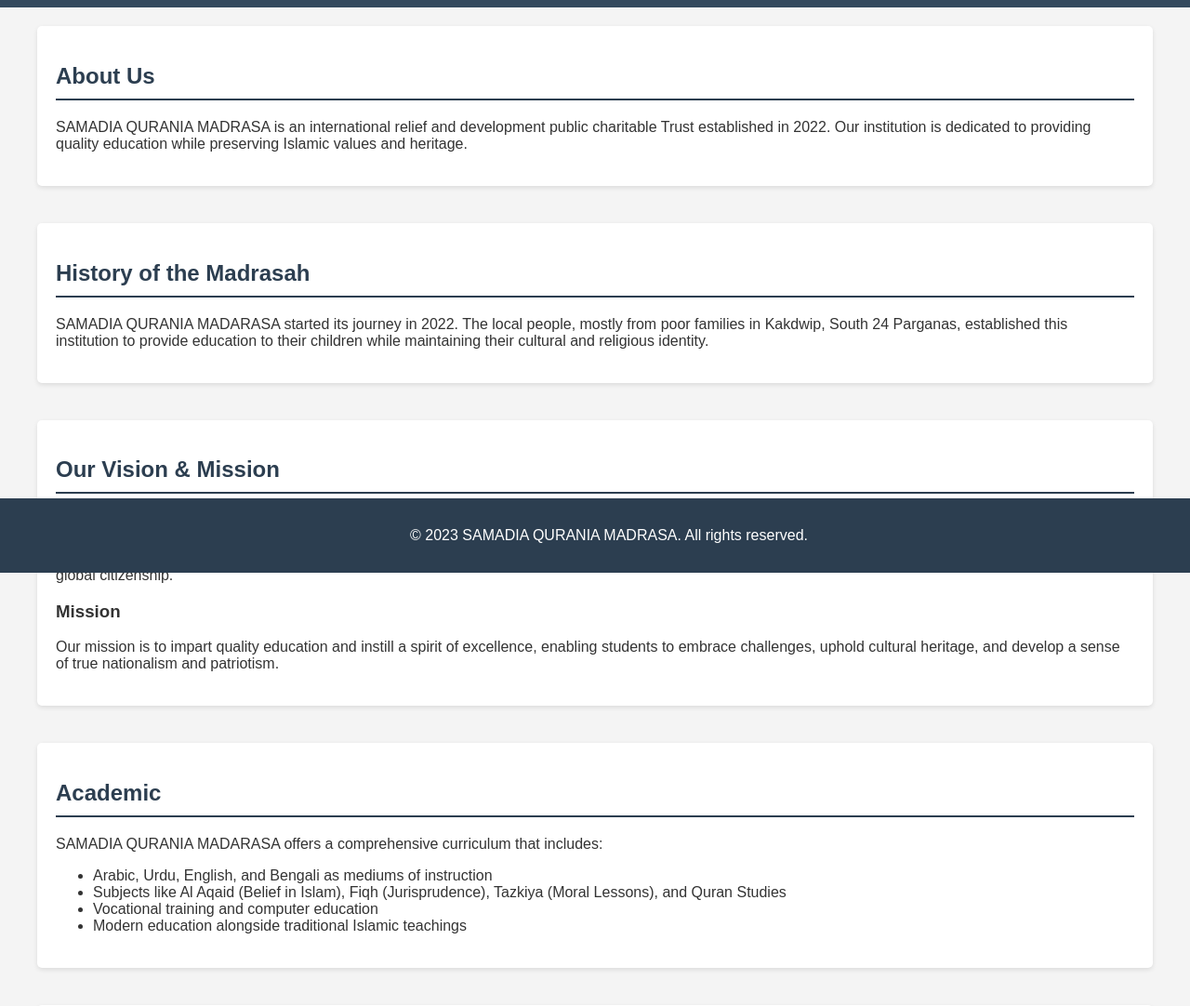
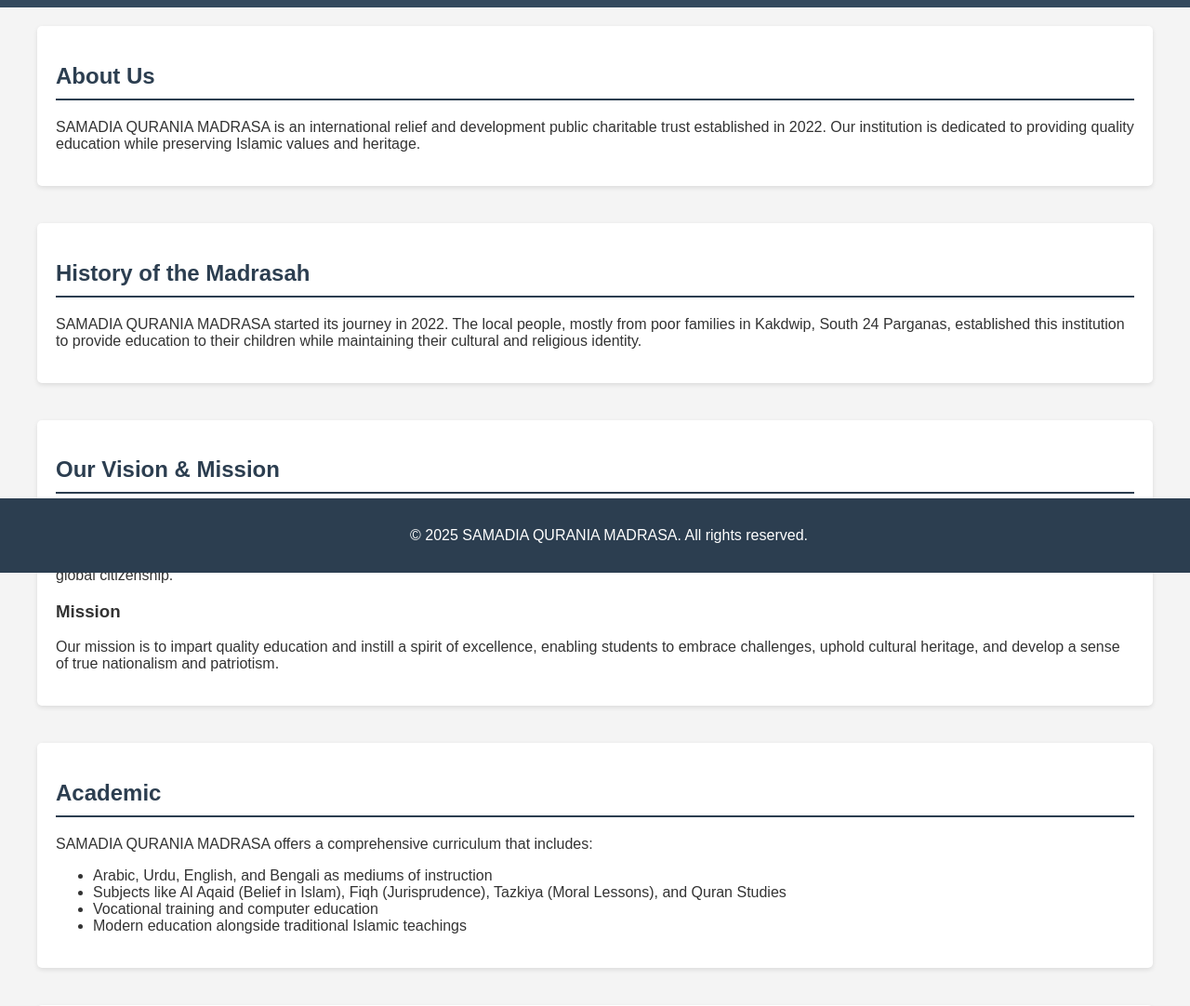
Before and after one commit to Tarafdarand/samadiaquaraniamadarasa, a plain HTML site: page index.html in a window 1280 px wide. Shown: the part 184-1266 px from the top of the page at 93% size. Drawn offline with Linux system fonts and the light colour scheme.

Commit message:
Update index.html

```diff
--- a/index.html
+++ b/index.html
@@ -103,11 +103,11 @@
   <div class="container">
     <section id="about" class="section">
       <h2>About Us</h2>
-      <p>SAMADIA QURANIA MADRASA is an international relief and development public charitable Trust established in 2022. Our institution is dedicated to providing quality education while preserving Islamic values and heritage.</p>
+      <p>SAMADIA QURANIA MADRASA is an international relief and development public charitable trust established in 2022. Our institution is dedicated to providing quality education while preserving Islamic values and heritage.</p>
     </section>
     <section id="history" class="section">
       <h2>History of the Madrasah</h2>
-      <p>SAMADIA QURANIA MADARASA started its journey in 2022. The local people, mostly from poor families in Kakdwip, South 24 Parganas, established this institution to provide education to their children while maintaining their cultural and religious identity.</p>
+      <p>SAMADIA QURANIA MADRASA started its journey in 2022. The local people, mostly from poor families in Kakdwip, South 24 Parganas, established this institution to provide education to their children while maintaining their cultural and religious identity.</p>
     </section>
     <section id="vision-mission" class="section">
       <h2>Our Vision & Mission</h2>
@@ -118,7 +118,7 @@
     </section>
     <section id="academic" class="section">
       <h2>Academic</h2>
-      <p>SAMADIA QURANIA MADARASA offers a comprehensive curriculum that includes:</p>
+      <p>SAMADIA QURANIA MADRASA offers a comprehensive curriculum that includes:</p>
       <ul>
         <li>Arabic, Urdu, English, and Bengali as mediums of instruction</li>
         <li>Subjects like Al Aqaid (Belief in Islam), Fiqh (Jurisprudence), Tazkiya (Moral Lessons), and Quran Studies</li>
@@ -143,7 +143,7 @@
     </section>
   </div>
   <footer>
-    <p>&copy; 2023 SAMADIA QURANIA MADRASA. All rights reserved.</p>
+    <p>&copy; 2025 SAMADIA QURANIA MADRASA. All rights reserved.</p>
   </footer>
 </body>
 </html>
```
